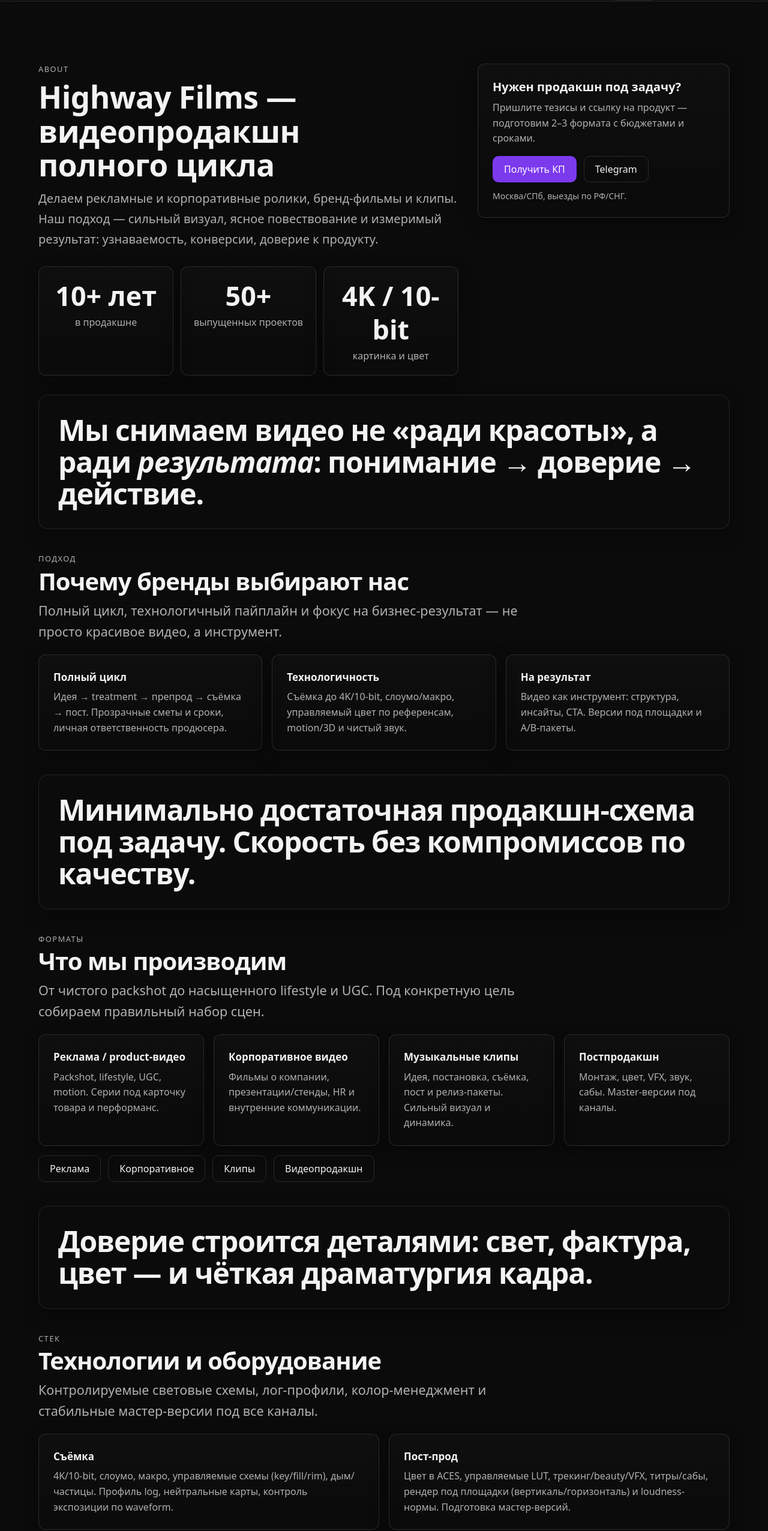
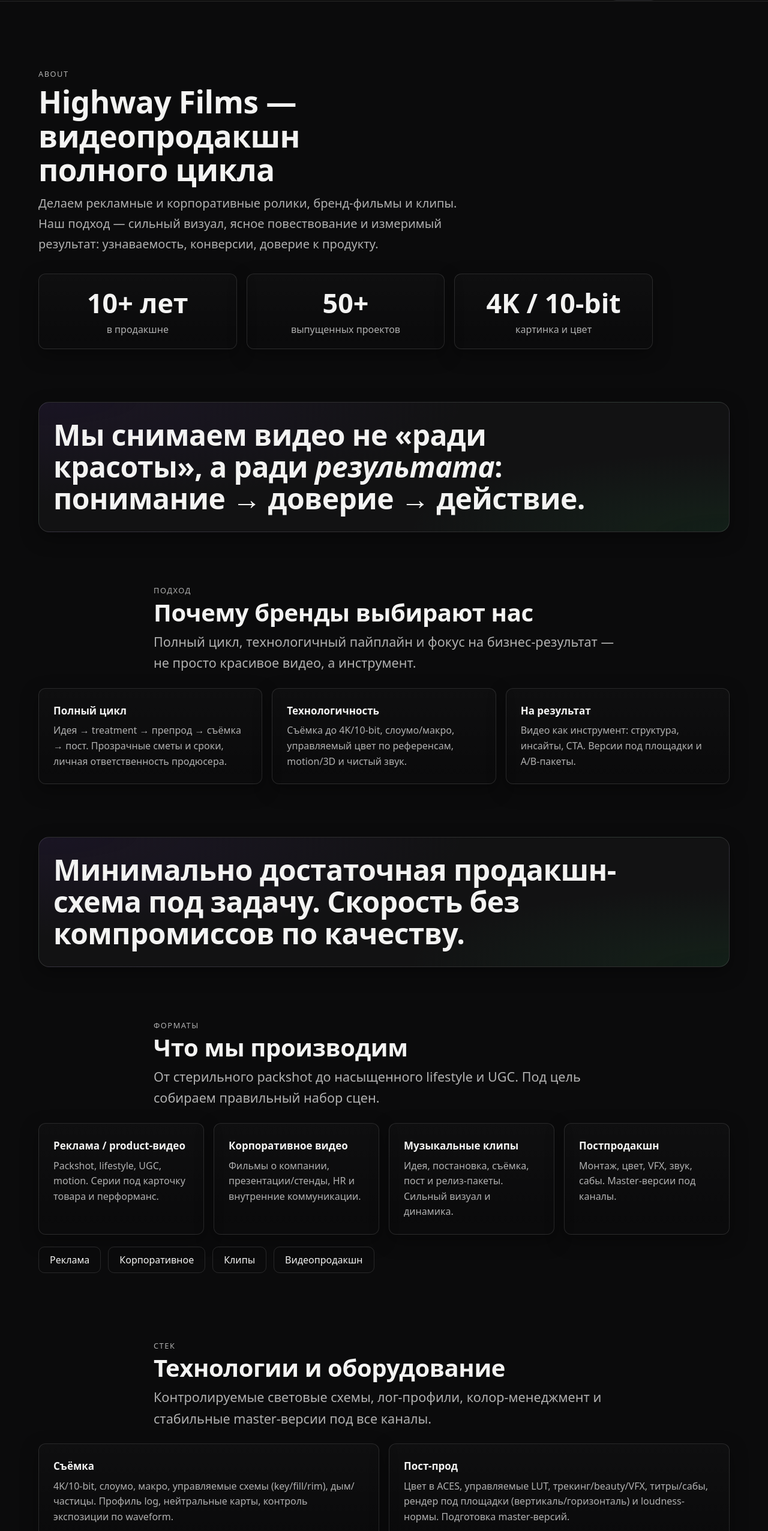
Before and after one commit to pandangun/highwayfilms.ru, a Next.js app: page /about in a window 1280 px wide. Shown: the part 54-2606 px from the top of the page at 60% size. Built offline with nearby package versions, Linux system fonts and the light colour scheme.

Commit message:
basdjcAbout New

```diff
--- a/src/app/about/page.tsx
+++ b/src/app/about/page.tsx
@@ -8,7 +8,13 @@ export const metadata: Metadata = {
     "О компании — Highway Films: видеопродакшн полного цикла в Москве и Санкт-Петербурге",
   description:
     "Highway Films — продакшн рекламы, product-видео, корпоративных фильмов и клипов. Полный цикл: креатив, препрод, съёмка 4K/10-bit, постпрод и версии под площадки.",
-  alternates: { canonical: "https://highwayfilms.ru/about" },
+  alternates: {
+    canonical: "https://highwayfilms.ru/about",
+    languages: {
+      ru: "https://highwayfilms.ru/about",
+      en: "https://highwayfilms.ru/en/about",
+    },
+  },
   openGraph: {
     type: "website",
     url: "https://highwayfilms.ru/about",
@@ -20,9 +26,7 @@ export const metadata: Metadata = {
   robots: { index: true, follow: true },
 };
 
-/* =========================
-   Small UI pieces
-   ========================= */
+/* ========= UI pieces ========= */
 
 function Stat({ value, label }: { value: string; label: string }) {
   return (
@@ -64,18 +68,16 @@ function ListItem({
   );
 }
 
-/** Большая «полоска»-утверждение между блоками */
+/** Крупная «полоска»-утверждение */
 function Statement({ children }: { children: React.ReactNode }) {
   return (
-    <div className="rounded-2xl p-6 md:p-8 border border-white/10 shadow-[0_10px_30px_rgba(0,0,0,.35)] bg-[radial-gradient(1200px_280px_at_0%_0%,rgba(124,58,237,.08),transparent_60%),radial-gradient(900px_220px_at_100%_100%,rgba(34,197,94,.08),transparent_60%),rgba(255,255,255,.03)]">
-      <p className="font-semibold tracking-tight text-[clamp(2rem,1.2rem+3vw,3rem)] leading-[1.1]">
-        {children}
-      </p>
+    <div className="band">
+      <p className="statement">{children}</p>
     </div>
   );
 }
 
-/** Заголовок секции + лид */
+/** Заголовок секции + лид (узкий кламп по центру) */
 function SectionHeader({
   kicker,
   title,
@@ -86,19 +88,15 @@ function SectionHeader({
   lead?: string;
 }) {
   return (
-    <header>
+    <header className="mx-auto max-w-3xl">
       {kicker && <div className="eyebrow">{kicker}</div>}
-      <h2 className="mt-1 font-semibold tracking-tight text-[clamp(1.75rem,1.2rem+2vw,2.5rem)] leading-[1.15]">
-        {title}
-      </h2>
-      {lead && <p className="mt-2 text-muted text-[clamp(1.125rem,1rem+.6vw,1.35rem)] leading-[1.65] measure">{lead}</p>}
+      <h2 className="section-title mt-1">{title}</h2>
+      {lead && <p className="section-lead mt-2 measure">{lead}</p>}
     </header>
   );
 }
 
-/* =========================
-   Page
-   ========================= */
+/* ========= Page ========= */
 
 export default function AboutPage() {
   const orgJsonLd = {
@@ -158,52 +156,40 @@ export default function AboutPage() {
 
   return (
     <main className="container pt-header-safe pb-16">
-      {/* HERO: двухколоночный, справа sticky CTA */}
-      <section className="grid md:grid-cols-[minmax(0,1fr)_420px] gap-8 items-start md:pt-12">
-        <div>
+      {/* 1) HERO — только текст, узкий кламп, больше воздуха */}
+      <section className="section">
         <div className="eyebrow">About</div>
-          <h1 className="h1 mt-2">Highway Films — видеопродакшн полного цикла</h1>
+        <h1 className="h1 mt-2 max-w-[22ch]">
+          Highway Films — видеопродакшн полного цикла
+        </h1>
         <p className="lead measure mt-3">
-            Делаем рекламные и корпоративные ролики, бренд-фильмы и клипы. Наш подход — сильный визуал,
-            ясное повествование и измеримый результат: узнаваемость, конверсии, доверие к продукту.
+          Делаем рекламные и корпоративные ролики, бренд-фильмы и клипы. Наш подход — сильный
+          визуал, ясное повествование и измеримый результат: узнаваемость, конверсии, доверие к продукту.
         </p>
 
-          {/* KPI */}
-          <div className="mt-7 grid grid-cols-2 md:grid-cols-3 gap-3">
+        {/* KPI — сразу после вводного текста */}
+        <div className="mt-8 grid grid-cols-2 md:grid-cols-3 gap-4 max-w-5xl">
           <Stat value="10+ лет" label="в продакшне" />
           <Stat value="50+" label="выпущенных проектов" />
           <Stat value="4K / 10-bit" label="картинка и цвет" />
         </div>
-        </div>
-
-        <aside className="card p-6 md:sticky md:top-[calc(var(--header-h)+16px)]">
-          <div className="text-xl font-semibold">Нужен продакшн под задачу?</div>
-          <p className="text-muted mt-2">
-            Пришлите тезисы и ссылку на продукт — подготовим 2–3 формата с бюджетами и сроками.
-          </p>
-          <div className="mt-4 flex flex-wrap gap-3">
-            <Link href="/contacts" className="btn btn-primary">Получить КП</Link>
-            <a href="https://t.me/highwayfilms" target="_blank" rel="noopener noreferrer" className="btn">Telegram</a>
-          </div>
-          <p className="text-muted mt-3 text-sm">Москва/СПб, выезды по РФ/СНГ.</p>
-        </aside>
       </section>
 
-      {/* Интерлюдия 1 */}
-      <section className="mt-8">
+      {/* 2) Стейтмент-пауза */}
+      <section className="section-tight">
         <Statement>
           Мы снимаем видео не «ради красоты», а ради <em>результата</em>: понимание → доверие → действие.
         </Statement>
       </section>
 
-      {/* Почему мы */}
-      <section className="mt-10">
+      {/* 3) Почему мы — три карточки преимуществ */}
+      <section className="section">
         <SectionHeader
           kicker="Подход"
           title="Почему бренды выбирают нас"
           lead="Полный цикл, технологичный пайплайн и фокус на бизнес-результат — не просто красивое видео, а инструмент."
         />
-        <div className="mt-5 grid sm:grid-cols-2 lg:grid-cols-3 gap-4">
+        <div className="mt-6 grid sm:grid-cols-2 lg:grid-cols-3 gap-4">
           <Feature
             title="Полный цикл"
             text="Идея → treatment → препрод → съёмка → пост. Прозрачные сметы и сроки, личная ответственность продюсера."
@@ -219,21 +205,21 @@ export default function AboutPage() {
         </div>
       </section>
 
-      {/* Интерлюдия 2 */}
-      <section className="mt-10">
+      {/* 4) Ещё пауза */}
+      <section className="section-tight">
         <Statement>
           Минимально достаточная продакшн-схема под задачу. Скорость без компромиссов по качеству.
         </Statement>
       </section>
 
-      {/* Что делаем + перелинковка */}
-      <section className="mt-10">
+      {/* 5) Что производим + перелинковка */}
+      <section className="section">
         <SectionHeader
           kicker="Форматы"
           title="Что мы производим"
-          lead="От чистого packshot до насыщенного lifestyle и UGC. Под конкретную цель собираем правильный набор сцен."
+          lead="От стерильного packshot до насыщенного lifestyle и UGC. Под цель собираем правильный набор сцен."
         />
-        <div className="mt-5 grid md:grid-cols-4 gap-4">
+        <div className="mt-6 grid md:grid-cols-4 gap-4">
           <Feature
             title="Реклама / product-видео"
             text="Packshot, lifestyle, UGC, motion. Серии под карточку товара и перформанс."
@@ -251,7 +237,7 @@ export default function AboutPage() {
             text="Монтаж, цвет, VFX, звук, сабы. Master-версии под каналы."
           />
         </div>
-        <div className="mt-4 flex flex-wrap gap-3">
+        <div className="mt-5 flex flex-wrap gap-3">
           <Link href="/commercials" className="btn">Реклама</Link>
           <Link href="/corporate" className="btn">Корпоративное</Link>
           <Link href="/music-videos" className="btn">Клипы</Link>
@@ -259,19 +245,14 @@ export default function AboutPage() {
         </div>
       </section>
 
-      {/* Интерлюдия 3 */}
-      <section className="mt-10">
-        <Statement>Доверие строится деталями: свет, фактура, цвет — и чёткая драматургия кадра.</Statement>
-      </section>
-
-      {/* Технологии/оборудование */}
-      <section className="mt-10">
+      {/* 6) Технологический стек */}
+      <section className="section">
         <SectionHeader
           kicker="Стек"
           title="Технологии и оборудование"
-          lead="Контролируемые световые схемы, лог-профили, колор-менеджмент и стабильные мастер-версии под все каналы."
+          lead="Контролируемые световые схемы, лог-профили, колор-менеджмент и стабильные master-версии под все каналы."
         />
-        <div className="mt-5 grid md:grid-cols-2 gap-4">
+        <div className="mt-6 grid md:grid-cols-2 gap-4">
           <div className="card p-6">
             <h3 className="font-semibold">Съёмка</h3>
             <p className="text-muted mt-2">
@@ -283,45 +264,44 @@ export default function AboutPage() {
             <h3 className="font-semibold">Пост-прод</h3>
             <p className="text-muted mt-2">
               Цвет в ACES, управляемые LUT, трекинг/beauty/VFX, титры/сабы, рендер под площадки
-              (вертикаль/горизонталь) и loudness-нормы. Подготовка мастер-версий.
+              (вертикаль/горизонталь) и loudness-нормы. Подготовка master-версий.
             </p>
           </div>
         </div>
       </section>
 
-      {/* Процесс */}
-      <section className="mt-10">
-        <Statement>Прозрачный процесс и предсказуемые сроки: вы понимаете, что происходит на каждом этапе.</Statement>
+      {/* 7) Процесс */}
+      <section className="section">
+        <Statement>
+          Прозрачный процесс и предсказуемые сроки: вы понимаете, что происходит на каждом этапе.
+        </Statement>
         <div className="mt-6">
           <SectionHeader title="Как мы работаем" />
         </div>
-        <ol className="mt-5 grid sm:grid-cols-2 lg:grid-cols-4 gap-4">
+        <ol className="mt-6 grid sm:grid-cols-2 lg:grid-cols-4 gap-4">
           <ListItem n={1} title="Бриф → инсайт" text="ЦА, оффер, барьеры, KPI. Фиксируем продающий порядок фактов." />
           <ListItem n={2} title="Препрод" text="Treatment, борда, свет, реквизит, тайминг. Чек-лист selling-points." />
           <ListItem n={3} title="Съёмка" text="Packshot + lifestyle/UGC. Снимаем сериями — база для A/B-тестов." />
           <ListItem n={4} title="Пост" text="Монтаж → цвет → motion/3D → сабы. Версии 6/15/30/60, верт/гор." />
         </ol>
-        <div className="mt-6">
-          <Link href="/contacts" className="btn btn-primary">Получить коммерческое предложение</Link>
-        </div>
       </section>
 
-      {/* SEO-текст + FAQ */}
-      <section className="mt-12">
+      {/* 8) SEO-текст + FAQ (узкий кламп) */}
+      <section className="section">
         <SectionHeader
           kicker="Подход"
           title="Highway Films: что мы решаем"
           lead="Видео должно объяснять продукт, снимать возражения и вести к действию. Мы проектируем структуру так, чтобы каждый кадр работал на цель."
         />
-        <div className="mt-4 grid md:grid-cols-2 gap-6">
+        <div className="mt-6 grid md:grid-cols-2 gap-6">
           <article className="card p-6">
             <h3 className="font-semibold">Зачем брендам наши ролики</h3>
             <p className="text-muted mt-2">
               Для e-commerce — серии под карточку товара и ретаргет; для брендов — узнаваемость и образ.
               На старте фиксируем KPI и ключевые selling-points, собираем treatment с драматургией
-              «смысл → польза → действие». Цикл производства прозрачный: утверждаем тайминг и смету,
+              «смысл → польза → действие». Производство прозрачно: утверждаем тайминг и смету,
               снимаем сериями (packshot + lifestyle/UGC), на посте ведём цвет по референсам и готовим
-              мастер-версии под площадки.
+              master-версии под площадки.
             </p>
           </article>
 
@@ -343,24 +323,37 @@ export default function AboutPage() {
         </div>
       </section>
 
-      {/* Финальный CTA */}
-      <section className="mt-12">
+      {/* 9) Финальный CTA (узкий, без «прилипаний») */}
+      <section className="section-bottom">
         <div className="card p-6 md:p-8 flex flex-col md:flex-row items-start md:items-center justify-between gap-4">
-          <div>
+          <div className="mx-auto md:mx-0">
             <div className="text-2xl md:text-3xl font-semibold">Обсудим ваш проект?</div>
-            <p className="text-muted mt-2">Пришлите ссылку на продукт — соберём план и смету сегодня.</p>
+            <p className="text-muted mt-2 measure">
+              Пришлите ссылку на продукт — соберём план и смету сегодня.
+            </p>
           </div>
           <div className="flex gap-3">
             <Link href="/contacts" className="btn btn-primary">Запросить предложение</Link>
-            <a href="https://t.me/highwayfilms" target="_blank" rel="noopener noreferrer" className="btn">Telegram</a>
+            <a href="https://t.me/highwayfilms" target="_blank" rel="noopener noreferrer" className="btn">
+              Telegram
+            </a>
           </div>
         </div>
       </section>
 
       {/* JSON-LD */}
-      <script type="application/ld+json" dangerouslySetInnerHTML={{ __html: JSON.stringify(orgJsonLd) }} />
-      <script type="application/ld+json" dangerouslySetInnerHTML={{ __html: JSON.stringify(breadcrumbsJsonLd) }} />
-      <script type="application/ld+json" dangerouslySetInnerHTML={{ __html: JSON.stringify(faqJsonLd) }} />
+      <script
+        type="application/ld+json"
+        dangerouslySetInnerHTML={{ __html: JSON.stringify(orgJsonLd) }}
+      />
+      <script
+        type="application/ld+json"
+        dangerouslySetInnerHTML={{ __html: JSON.stringify(breadcrumbsJsonLd) }}
+      />
+      <script
+        type="application/ld+json"
+        dangerouslySetInnerHTML={{ __html: JSON.stringify(faqJsonLd) }}
+      />
     </main>
   );
 }
```
Lines whose indentation alone changed are shown as unchanged.
